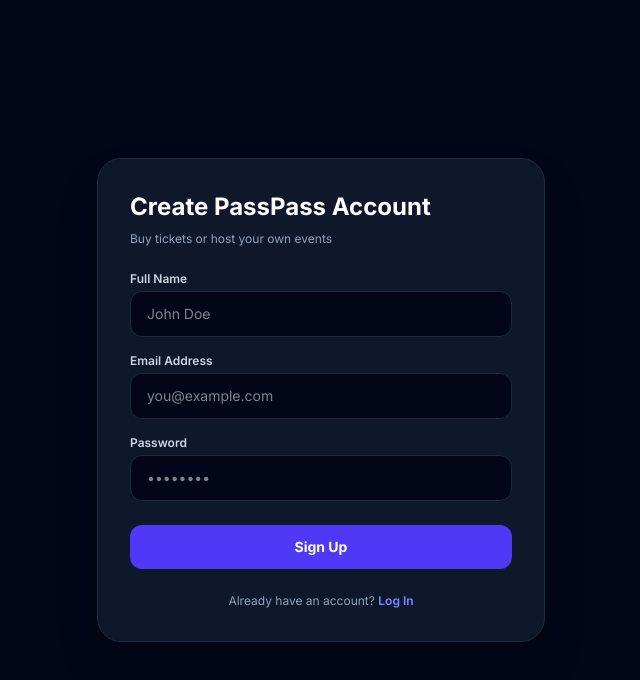
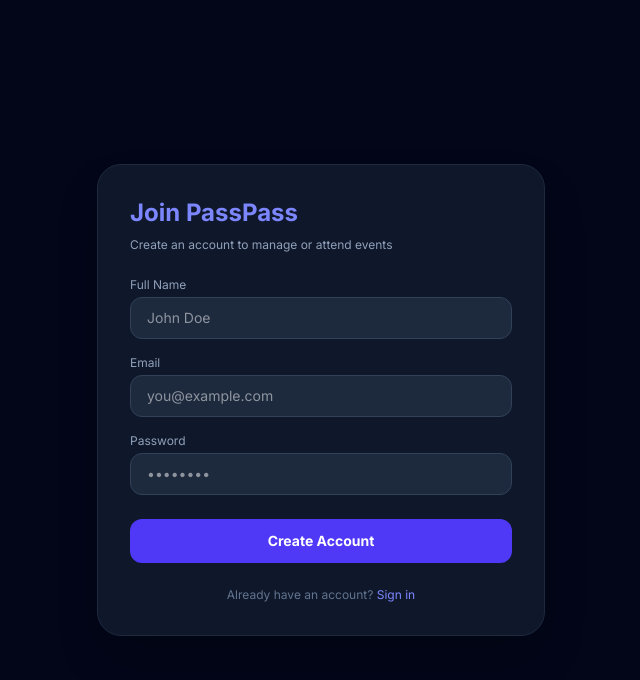
Before and after one commit to emmanuel-ui093/passpass, a Next.js app: page /signup in a window 1280 px wide. Shown: the top 680 px of the page, without its empty margins (319-959 px from the left). Built offline with nearby package versions, Linux system fonts and the light colour scheme; no server answers.

Commit message:
fix suspense boundary for login/signup

```diff
--- a/src/app/login/page.tsx
+++ b/src/app/login/page.tsx
@@ -1,104 +1,88 @@
-'use client';
+'use client'
 
-import { useState } from 'react';
-import { useRouter, useSearchParams } from 'next/navigation';
-import Link from 'next/link';
-import { createBrowserClient } from '@supabase/ssr';
+import { Suspense, useState } from 'react'
+import { useRouter, useSearchParams } from 'next/navigation'
+import { createClient } from '@/lib/supabase/client'
 
-export default function LoginPage() {
-  const router = useRouter();
-  const searchParams = useSearchParams();
-  const redirectTo = searchParams.get('redirectTo') || '/';
-  const message = searchParams.get('message');
+// Wrap hooks accessing search params in a suspended sub-component
+function LoginForm() {
+  const router = useRouter()
+  const searchParams = useSearchParams()
+  const redirectTo = searchParams.get('redirectTo') || '/host'
 
-  const [email, setEmail] = useState('');
-  const [password, setPassword] = useState('');
-  const [error, setError] = useState<string | null>(null);
-  const [loading, setLoading] = useState(false);
-
-  const supabase = createBrowserClient(
-    process.env.NEXT_PUBLIC_SUPABASE_URL!,
-    process.env.NEXT_PUBLIC_SUPABASE_ANON_KEY!
-  );
+  const [email, setEmail] = useState('')
+  const [password, setPassword] = useState('')
+  const [error, setError] = useState<string | null>(null)
+  const [loading, setLoading] = useState(false)
 
   const handleLogin = async (e: React.FormEvent) => {
-    e.preventDefault();
-    setLoading(true);
-    setError(null);
+    e.preventDefault()
+    setLoading(true)
+    setError(null)
 
-    const { error: signInError } = await supabase.auth.signInWithPassword({
-      email,
-      password,
-    });
+    const supabase = createClient()
+    const { error } = await supabase.auth.signInWithPassword({ email, password })
 
-    if (signInError) {
-      setError(signInError.message);
-      setLoading(false);
-    } else {
-      router.push(redirectTo);
-      router.refresh();
+    if (error) {
+      setError(error.message)
+      setLoading(false)
+      return
     }
-  };
+
+    router.push(redirectTo)
+    router.refresh()
+  }
 
   return (
-    <div className="min-h-screen bg-slate-950 flex items-center justify-center p-4">
-      <div className="bg-slate-900 border border-slate-800 rounded-3xl p-8 w-full max-w-md shadow-2xl">
-        <h1 className="text-2xl font-bold text-white mb-2">Welcome Back</h1>
-        <p className="text-xs text-slate-400 mb-6">Log in to manage your tickets or events</p>
-
-        {message && (
-          <div className="bg-emerald-500/10 border border-emerald-500/20 text-emerald-400 p-3 rounded-xl text-xs mb-4">
-            {message}
-          </div>
-        )}
-
+    <form onSubmit={handleLogin} className="space-y-4">
       {error && (
-          <div className="bg-rose-500/10 border border-rose-500/20 text-rose-400 p-3 rounded-xl text-xs mb-4">
+        <div className="p-3 bg-red-500/10 border border-red-500/20 rounded-xl text-red-400 text-xs">
           {error}
         </div>
       )}
-
-        <form onSubmit={handleLogin} className="space-y-4">
       <div>
-            <label className="text-xs font-semibold text-slate-300 block mb-1">Email Address</label>
+        <label className="block text-xs text-slate-400 mb-1">Email</label>
         <input
           type="email"
-              required
           value={email}
           onChange={(e) => setEmail(e.target.value)}
-              placeholder="you@example.com"
-              className="w-full bg-slate-950 border border-slate-800 rounded-xl px-4 py-3 text-sm text-white focus:outline-none focus:border-indigo-500"
+          required
+          className="w-full bg-slate-800 border border-slate-700 rounded-xl px-4 py-2.5 text-sm text-white focus:outline-none focus:border-indigo-500"
         />
       </div>
-
       <div>
-            <label className="text-xs font-semibold text-slate-300 block mb-1">Password</label>
+        <label className="block text-xs text-slate-400 mb-1">Password</label>
         <input
           type="password"
-              required
           value={password}
           onChange={(e) => setPassword(e.target.value)}
-              placeholder="••••••••"
-              className="w-full bg-slate-950 border border-slate-800 rounded-xl px-4 py-3 text-sm text-white focus:outline-none focus:border-indigo-500"
+          required
+          className="w-full bg-slate-800 border border-slate-700 rounded-xl px-4 py-2.5 text-sm text-white focus:outline-none focus:border-indigo-500"
         />
       </div>
-
       <button
         type="submit"
         disabled={loading}
-            className="w-full bg-indigo-600 hover:bg-indigo-500 text-white font-bold py-3 rounded-xl transition-all text-sm mt-2 disabled:bg-indigo-900"
+        className="w-full bg-indigo-600 hover:bg-indigo-500 disabled:bg-indigo-900 text-white font-bold py-3 rounded-xl transition-all text-sm"
       >
-            {loading ? 'Logging In...' : 'Log In'}
+        {loading ? 'Signing in...' : 'Sign In'}
       </button>
     </form>
+  )
+}
 
-        <p className="text-xs text-slate-400 text-center mt-6">
-          Don't have an account?{' '}
-          <Link href="/signup" className="text-indigo-400 hover:underline font-semibold">
-            Sign Up
-          </Link>
-        </p>
+export default function LoginPage() {
+  return (
+    <div className="min-h-screen bg-slate-950 text-white flex items-center justify-center p-6">
+      <div className="max-w-md w-full bg-slate-900 p-8 rounded-3xl border border-slate-800 shadow-2xl">
+        <h1 className="text-2xl font-bold mb-2 text-indigo-400">Welcome Back</h1>
+        <p className="text-xs text-slate-400 mb-6">Sign in to your account</p>
+
+        {/* Suspense boundary prevents prerender errors at build time */}
+        <Suspense fallback={<div className="text-xs text-slate-500 text-center py-4">Loading form...</div>}>
+          <LoginForm />
+        </Suspense>
       </div>
     </div>
-  );
+  )
 }
--- a/src/app/signup/page.tsx
+++ b/src/app/signup/page.tsx
@@ -1,112 +1,130 @@
-'use client';
+'use client'
 
-import { useState } from 'react';
-import { useRouter } from 'next/navigation';
-import Link from 'next/link';
-import { createBrowserClient } from '@supabase/ssr';
+import { Suspense, useState } from 'react'
+import Link from 'next/link'
+import { useRouter, useSearchParams } from 'next/navigation'
+import { createClient } from '@/lib/supabase/client'
 
-export default function SignupPage() {
-  const router = useRouter();
-  const [fullName, setFullName] = useState('');
-  const [email, setEmail] = useState('');
-  const [password, setPassword] = useState('');
-  const [error, setError] = useState<string | null>(null);
-  const [loading, setLoading] = useState(false);
+function SignupForm() {
+  const router = useRouter()
+  const searchParams = useSearchParams()
+  const redirectTo = searchParams.get('redirectTo') || '/host'
 
-  const supabase = createBrowserClient(
-    process.env.NEXT_PUBLIC_SUPABASE_URL!,
-    process.env.NEXT_PUBLIC_SUPABASE_ANON_KEY!
-  );
+  const [fullName, setFullName] = useState('')
+  const [email, setEmail] = useState('')
+  const [password, setPassword] = useState('')
+  const [error, setError] = useState<string | null>(null)
+  const [message, setMessage] = useState<string | null>(null)
+  const [loading, setLoading] = useState(false)
 
-  const handleSignup = async (e: React.FormEvent) => {
-    e.preventDefault();
-    setLoading(true);
-    setError(null);
+  const handleSignUp = async (e: React.FormEvent) => {
+    e.preventDefault()
+    setLoading(true)
+    setError(null)
+    setMessage(null)
 
-    const { error: signUpError } = await supabase.auth.signUp({
+    const supabase = createClient()
+    const { data, error } = await supabase.auth.signUp({
       email,
       password,
       options: {
         data: {
           full_name: fullName,
         },
+        emailRedirectTo: `${window.location.origin}/auth/callback?redirectTo=${encodeURIComponent(redirectTo)}`,
       },
-    });
+    })
 
-    if (signUpError) {
-      setError(signUpError.message);
-      setLoading(false);
+    if (error) {
+      setError(error.message)
+      setLoading(false)
+      return
+    }
+
+    if (data.session) {
+      router.push(redirectTo)
+      router.refresh()
     } else {
-      router.push('/login?message=Account created successfully. Please log in.');
+      setMessage('Account created! Please check your email for a confirmation link.')
+      setLoading(false)
     }
-  };
+  }
 
   return (
-    <div className="min-h-screen bg-slate-950 flex items-center justify-center p-4">
-      <div className="bg-slate-900 border border-slate-800 rounded-3xl p-8 w-full max-w-md shadow-2xl">
-        <h1 className="text-2xl font-bold text-white mb-2">Create PassPass Account</h1>
-        <p className="text-xs text-slate-400 mb-6">Buy tickets or host your own events</p>
-
+    <form onSubmit={handleSignUp} className="space-y-4">
       {error && (
-          <div className="bg-rose-500/10 border border-rose-500/20 text-rose-400 p-3 rounded-xl text-xs mb-4">
+        <div className="p-3 bg-red-500/10 border border-red-500/20 rounded-xl text-red-400 text-xs">
           {error}
         </div>
       )}
-
-        <form onSubmit={handleSignup} className="space-y-4">
+      {message && (
+        <div className="p-3 bg-emerald-500/10 border border-emerald-500/20 rounded-xl text-emerald-400 text-xs">
+          {message}
+        </div>
+      )}
       <div>
-            <label className="text-xs font-semibold text-slate-300 block mb-1">Full Name</label>
+        <label className="block text-xs text-slate-400 mb-1">Full Name</label>
         <input
           type="text"
-              required
           value={fullName}
           onChange={(e) => setFullName(e.target.value)}
+          required
           placeholder="John Doe"
-              className="w-full bg-slate-950 border border-slate-800 rounded-xl px-4 py-3 text-sm text-white focus:outline-none focus:border-indigo-500"
+          className="w-full bg-slate-800 border border-slate-700 rounded-xl px-4 py-2.5 text-sm text-white focus:outline-none focus:border-indigo-500"
         />
       </div>
-
       <div>
-            <label className="text-xs font-semibold text-slate-300 block mb-1">Email Address</label>
+        <label className="block text-xs text-slate-400 mb-1">Email</label>
         <input
           type="email"
-              required
           value={email}
           onChange={(e) => setEmail(e.target.value)}
+          required
           placeholder="you@example.com"
-              className="w-full bg-slate-950 border border-slate-800 rounded-xl px-4 py-3 text-sm text-white focus:outline-none focus:border-indigo-500"
+          className="w-full bg-slate-800 border border-slate-700 rounded-xl px-4 py-2.5 text-sm text-white focus:outline-none focus:border-indigo-500"
         />
       </div>
-
       <div>
-            <label className="text-xs font-semibold text-slate-300 block mb-1">Password</label>
+        <label className="block text-xs text-slate-400 mb-1">Password</label>
         <input
           type="password"
+          value={password}
+          onChange={(e) => setPassword(e.target.value)}
           required
           minLength={6}
-              value={password}
-              onChange={(e) => setPassword(e.target.value)}
           placeholder="••••••••"
-              className="w-full bg-slate-950 border border-slate-800 rounded-xl px-4 py-3 text-sm text-white focus:outline-none focus:border-indigo-500"
+          className="w-full bg-slate-800 border border-slate-700 rounded-xl px-4 py-2.5 text-sm text-white focus:outline-none focus:border-indigo-500"
         />
       </div>
-
       <button
         type="submit"
         disabled={loading}
-            className="w-full bg-indigo-600 hover:bg-indigo-500 text-white font-bold py-3 rounded-xl transition-all text-sm mt-2 disabled:bg-indigo-900"
+        className="w-full bg-indigo-600 hover:bg-indigo-500 disabled:bg-indigo-900 text-white font-bold py-3 rounded-xl transition-all text-sm mt-2"
       >
-            {loading ? 'Creating Account...' : 'Sign Up'}
+        {loading ? 'Creating Account...' : 'Create Account'}
       </button>
     </form>
+  )
+}
 
-        <p className="text-xs text-slate-400 text-center mt-6">
+export default function SignupPage() {
+  return (
+    <div className="min-h-screen bg-slate-950 text-white flex items-center justify-center p-6">
+      <div className="max-w-md w-full bg-slate-900 p-8 rounded-3xl border border-slate-800 shadow-2xl">
+        <h1 className="text-2xl font-bold mb-2 text-indigo-400">Join PassPass</h1>
+        <p className="text-xs text-slate-400 mb-6">Create an account to manage or attend events</p>
+
+        <Suspense fallback={<div className="text-xs text-slate-500 text-center py-4">Loading form...</div>}>
+          <SignupForm />
+        </Suspense>
+
+        <p className="text-xs text-slate-500 text-center mt-6">
           Already have an account?{' '}
-          <Link href="/login" className="text-indigo-400 hover:underline font-semibold">
-            Log In
+          <Link href="/login" className="text-indigo-400 hover:underline">
+            Sign in
           </Link>
         </p>
       </div>
     </div>
-  );
+  )
 }
```
Lines whose indentation alone changed are shown as unchanged.
